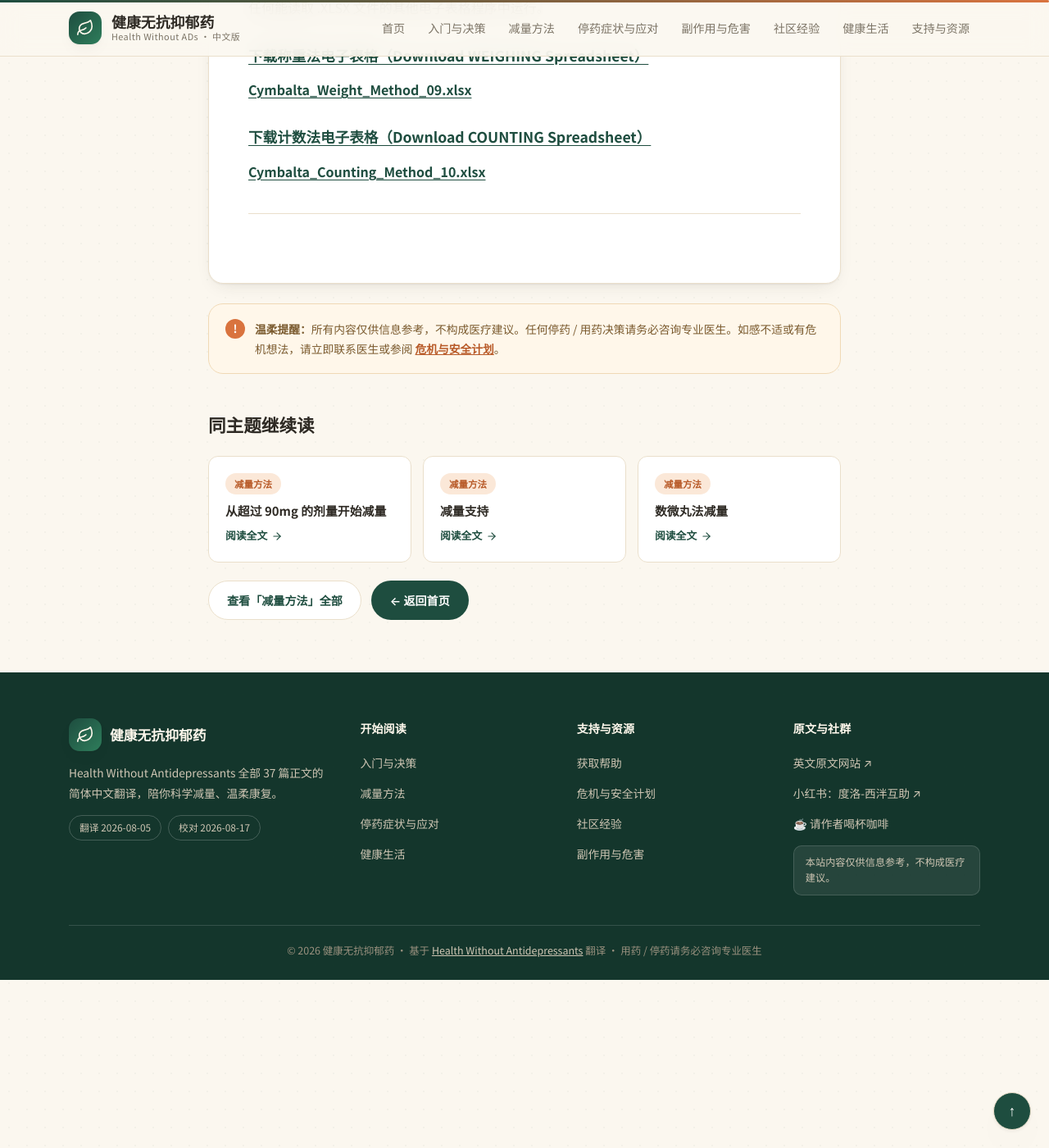
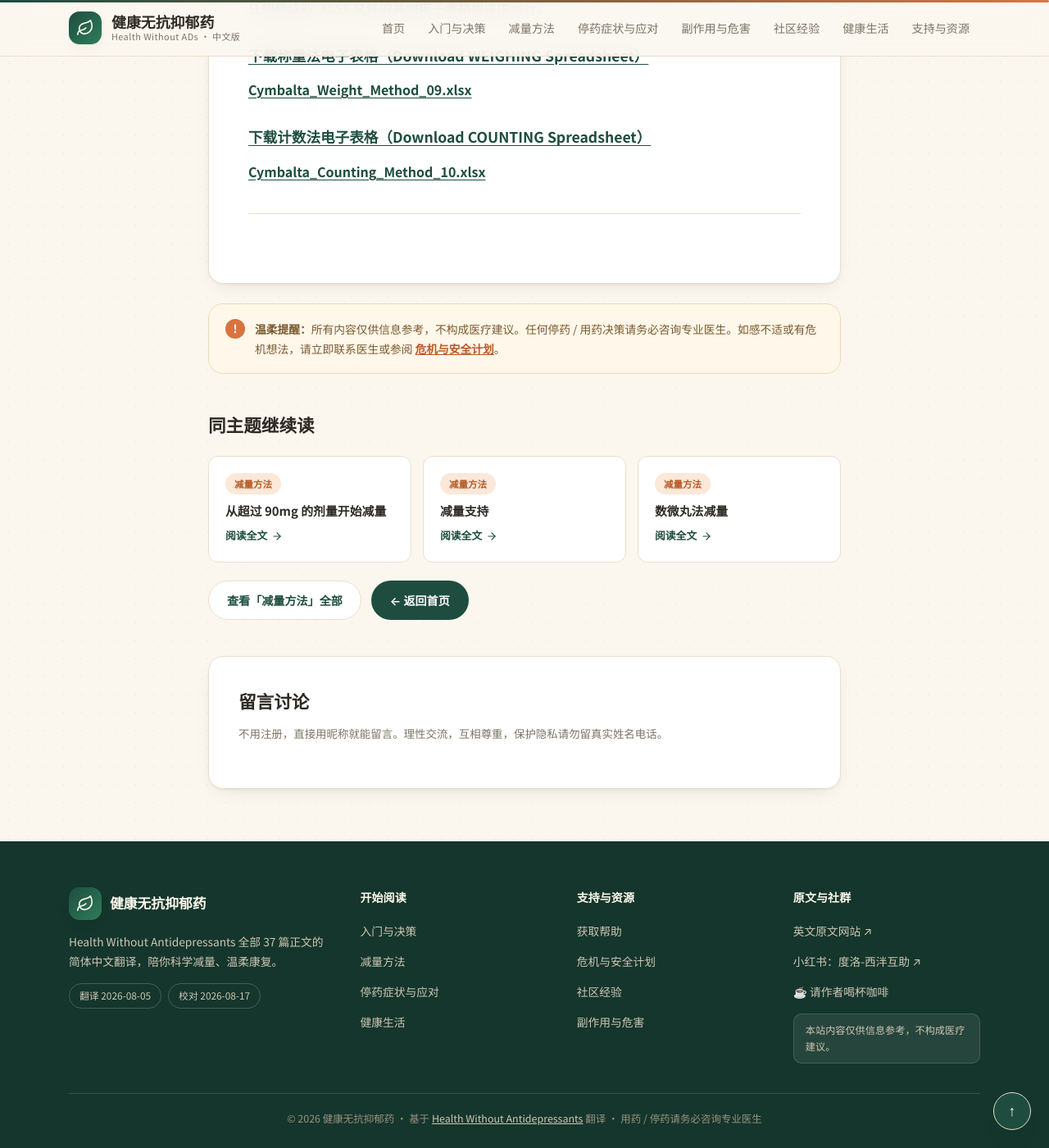
Before and after one commit to careforhealth/Cym-Hurts-Worse, a Jekyll site: the page built from 减量方法/calculators.md, in a window 1280 px wide and 1400 px high, scrolled down 1210 px. Shown: the whole window at 82% size. Built offline with Jekyll 4.4.1, drawn with Linux system fonts in a browser that asks for light colours; comment, search, counter and statistics services are not loaded.

Commit message:
feat: add Waline comments to articles

```diff
--- a/_config.yml
+++ b/_config.yml
@@ -91,6 +91,10 @@
     color: sky
     desc: 家人朋友、医生互助、医保、补剂提醒、危机安全与权威参考资源。
 
+# Waline 评论（https://waline.js.org）
+waline:
+  server_url: https://chwdiscuss.vercel.app
+
 # Exclude
 exclude:
   - README.md
--- a/_layouts/post.html
+++ b/_layouts/post.html
@@ -53,6 +53,25 @@
       </div>
     </section>
     {% endif %}
+
+    <section class="comments" id="comments">
+      <h2>留言讨论</h2>
+      <p class="comments-desc">不用注册，直接用昵称就能留言。理性交流，互相尊重，保护隐私请勿留真实姓名电话。</p>
+      <link rel="stylesheet" href="https://cdn.jsdelivr.net/npm/@waline/client@v3/dist/waline.css" />
+      <div id="waline"></div>
+      <script type="module">
+        import { init } from 'https://cdn.jsdelivr.net/npm/@waline/client@v3/dist/waline.js';
+        init({
+          el: '#waline',
+          serverURL: '{{ site.waline.server_url }}',
+          lang: 'zh-CN',
+          meta: ['nick', 'mail', 'link'],
+          requiredMeta: ['nick'],
+          dark: 'auto',
+          pageview: false
+        });
+      </script>
+    </section>
   </div>
 </article>
 <button class="back-top" id="backTop" aria-label="回到顶部">↑</button>
--- a/assets/css/main.css
+++ b/assets/css/main.css
@@ -233,6 +233,12 @@
 .back-top{position:fixed;right:22px;bottom:22px;width:46px;height:46px;border-radius:50%;border:1px solid var(--line);background:var(--pine);color:#fff;font-size:1.1rem;cursor:pointer;box-shadow:var(--shadow-lg);opacity:0;pointer-events:none;transition:.3s;z-index:90}
 .back-top.show{opacity:1;pointer-events:auto}
 
+/* ---------- Comments (Waline) ---------- */
+.comments{margin-top:44px;background:#fff;border:1px solid var(--line);border-radius:var(--radius);padding:clamp(22px,4vw,36px);box-shadow:var(--shadow)}
+.comments h2{font-family:var(--serif);font-size:1.35rem;margin-bottom:8px}
+.comments-desc{font-size:.84rem;color:var(--muted);margin-bottom:18px}
+#waline{--waline-theme-color:#1E4D3F;--waline-active-color:#B85A28;--waline-font-size:15px;--waline-border-radius:12px;text-align:left}
+
 /* ---------- Footer ---------- */
 .site-footer{background:var(--pine-deep);color:#CFC6B4;margin-top:0}
 .footer-container{max-width:var(--max);margin:0 auto;padding:56px 24px 24px}
```
